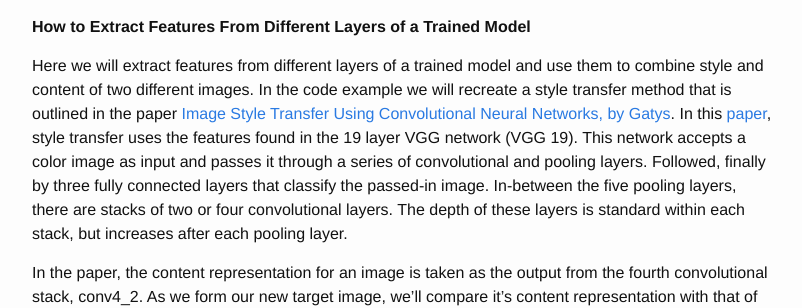
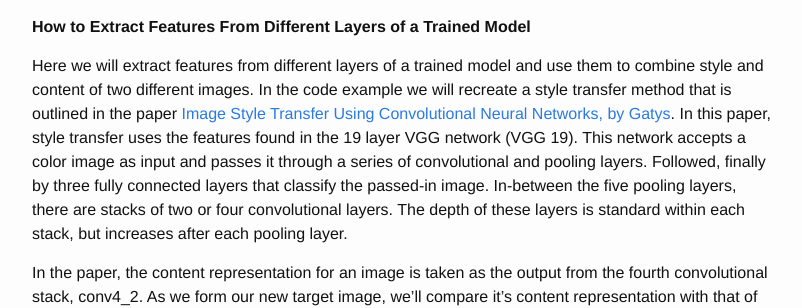
Before and after one commit to alexalwks2/aaronjohn2.github.io, a Jekyll site: the page built from _posts/2019-02-18-style-transfer.md, in a window 1280 px wide and 900 px high, scrolled down 1959 px. Shown: the part 155-463 px from the top of the window, without its empty margins (238-1040 px from the left). Built offline with Jekyll 4.4.1, drawn with Linux system fonts in a browser that asks for light colours; comment, search, counter and statistics services are not loaded; part of the change alters nothing that is shown.

Commit message:
Update 2019-02-18-style-transfer.md

```diff
--- a/_posts/2019-02-18-style-transfer.md
+++ b/_posts/2019-02-18-style-transfer.md
@@ -31,7 +31,7 @@ Style transfer will look at two different images, we often call these the style
 
 **How to Extract Features From Different Layers of a Trained Model**
 
-Here we will extract features from different layers of a trained model and use them to combine style and content of two different images. In the code example we will recreate a style transfer method that is outlined in the paper [Image Style Transfer Using Convolutional Neural Networks, by Gatys](https://www.cv-foundation.org/openaccess/content_cvpr_2016/papers/Gatys_Image_Style_Transfer_CVPR_2016_paper.pdf). In this [paper](https://www.cv-foundation.org/openaccess/content_cvpr_2016/papers/Gatys_Image_Style_Transfer_CVPR_2016_paper.pdf), style transfer uses the features found in the 19 layer VGG network (VGG 19). This network accepts a color image as input and passes it through a series of convolutional and pooling layers. Followed, finally by three fully connected layers that classify the passed-in image. In-between the five pooling layers, there are stacks of two or four convolutional layers. The depth of these layers is standard within each stack, but increases after each pooling layer.
+Here we will extract features from different layers of a trained model and use them to combine style and content of two different images. In the code example we will recreate a style transfer method that is outlined in the paper [Image Style Transfer Using Convolutional Neural Networks, by Gatys](https://www.cv-foundation.org/openaccess/content_cvpr_2016/papers/Gatys_Image_Style_Transfer_CVPR_2016_paper.pdf). In this paper, style transfer uses the features found in the 19 layer VGG network (VGG 19). This network accepts a color image as input and passes it through a series of convolutional and pooling layers. Followed, finally by three fully connected layers that classify the passed-in image. In-between the five pooling layers, there are stacks of two or four convolutional layers. The depth of these layers is standard within each stack, but increases after each pooling layer.
 
 In the paper, the content representation for an image is taken as the output from the fourth convolutional stack, conv4_2. As we form our new target image, we'll compare it's content representation with that of our content image. These 2 representations should be close to the same even as our target image changes it's style. To formalize this comparison, we'll define a content loss, a loss that calculates the difference between the content and target image representations, which I'll call Cr and Tr respectively. In this case, we calculate the mean squared difference between the two representations.
 
```
